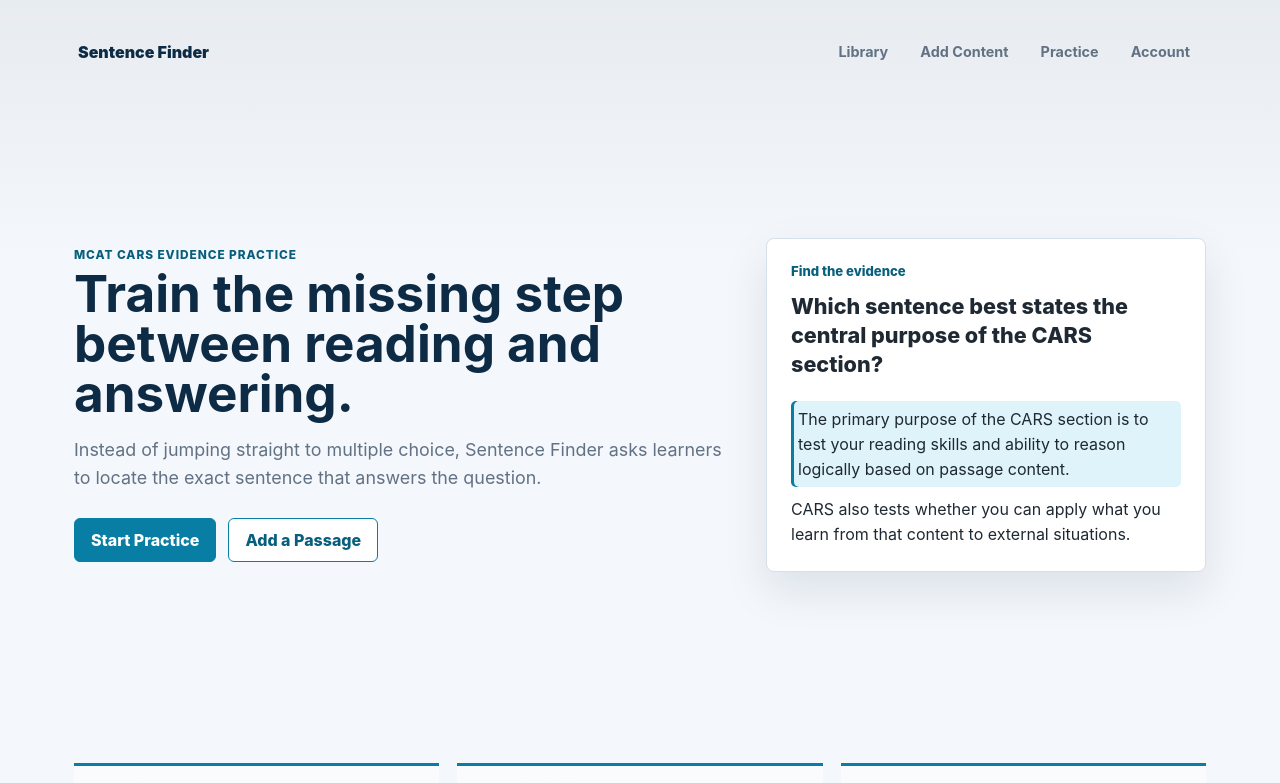
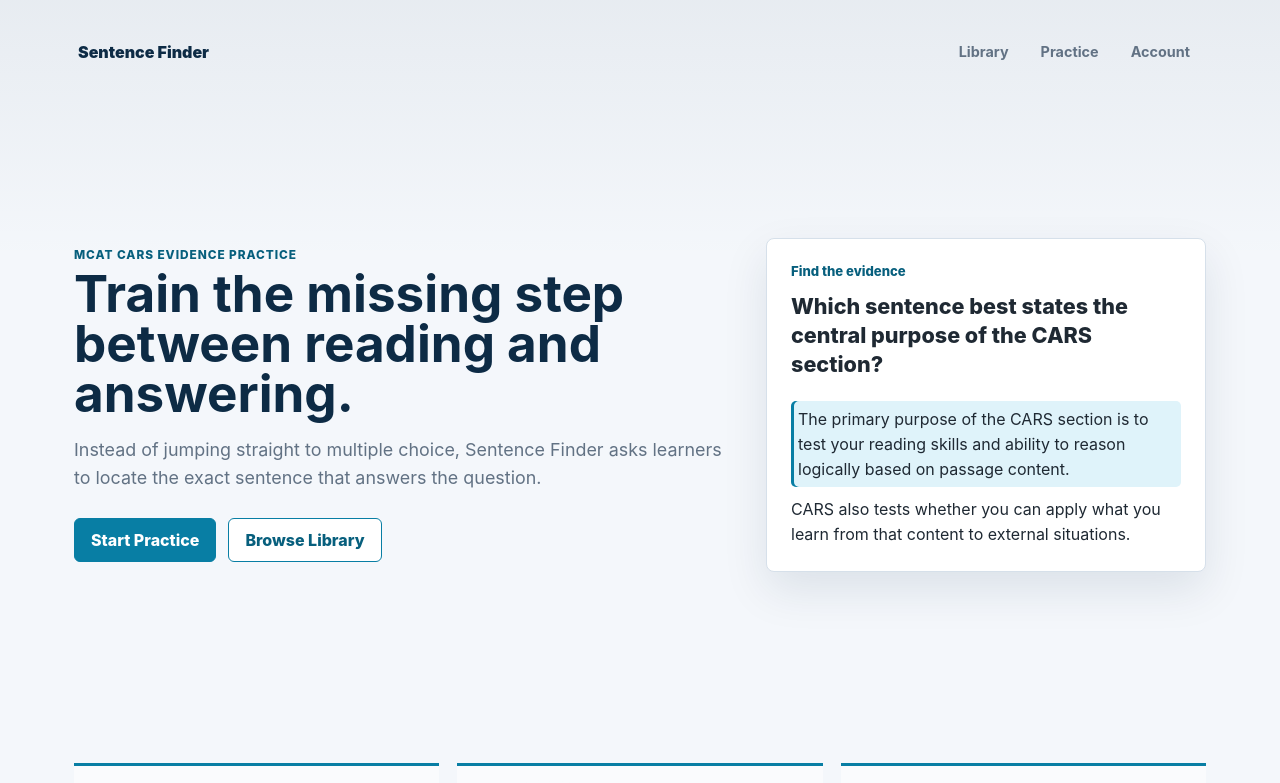
Before and after one commit to Kausik-Velaga/mcat-prep-tool, a website: page index.html in a window 1280 px wide. Shown: the top 783 px of the page. Drawn offline with Linux system fonts and the light colour scheme.

Commit message:
Hide content import entry points

```diff
--- a/index.html
+++ b/index.html
@@ -12,7 +12,6 @@
         <a class="brand" href="./index.html">Sentence Finder</a>
         <div class="nav-links">
           <a href="./library.html">Library</a>
-          <a href="./add.html">Add Content</a>
           <a href="./practice.html">Practice</a>
           <a href="./account.html">Account</a>
         </div>
@@ -27,7 +26,7 @@
           </p>
           <div class="hero-actions">
             <a class="primary-link" href="./practice.html">Start Practice</a>
-            <a class="secondary-link" href="./add.html">Add a Passage</a>
+            <a class="secondary-link" href="./library.html">Browse Library</a>
           </div>
         </div>
 
```
Also changed, not shown: account.html (+0 -1 lines), library.html (+0 -1 lines), practice.html (+0 -1 lines).
